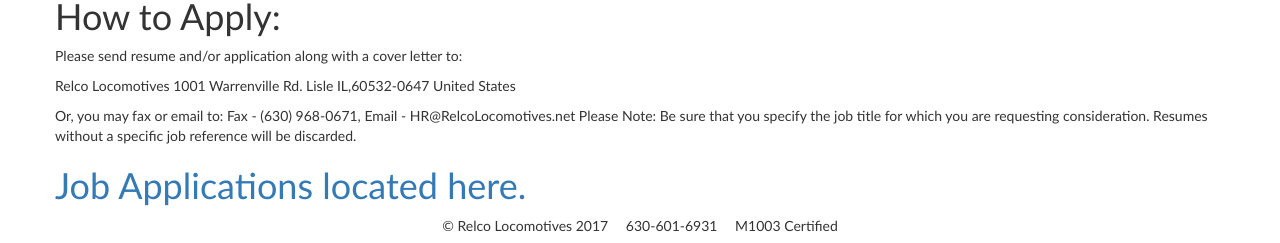
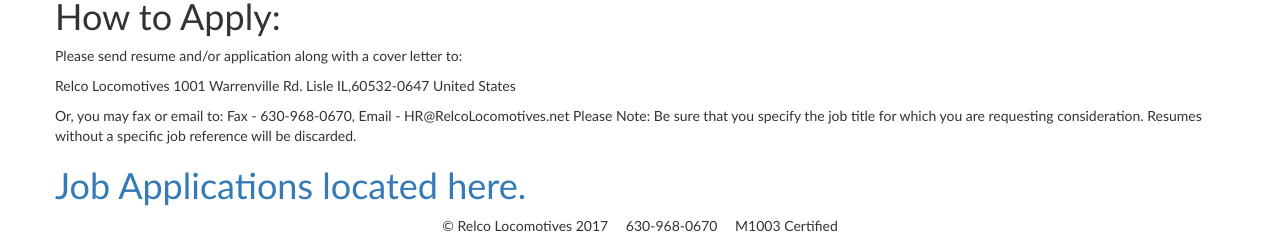
Before and after one commit to Relco/relco.github.io, a Jekyll site: the page built from pages/Jobs.md, in a window 1280 px wide. Shown: the part 869-1112 px from the top of the page. Built offline with Jekyll 4.4.1, drawn with Linux system fonts in a browser that asks for light colours.

Commit message:
Switch Phone Number

```diff
--- a/_includes/footer.html
+++ b/_includes/footer.html
@@ -1,5 +1,5 @@
 <footer>
   <div class="wrapper">
-    <p style="text-align:center">&copy; Relco Locomotives 2017 &emsp; 630-601-6931 &emsp; M1003 Certified</p>
+    <p style="text-align:center">&copy; Relco Locomotives 2017 &emsp; 630-968-0670 &emsp; M1003 Certified</p>
   </div>
 </footer>
--- a/pages/Jobs.md
+++ b/pages/Jobs.md
@@ -24,7 +24,7 @@
 Lisle IL,60532-0647
 United States
 
-Or, you may fax or email to: Fax - (630) 968-0671, Email - HR@RelcoLocomotives.net
+Or, you may fax or email to: Fax - 630-968-0670, Email - HR@RelcoLocomotives.net
 Please Note:  Be sure that you specify the job title for which you are requesting consideration.  Resumes without a specific job reference will be discarded.
 
 # [Job Applications located here.](http://www.relcolocomotives.net/jobopportunities.html)
```
